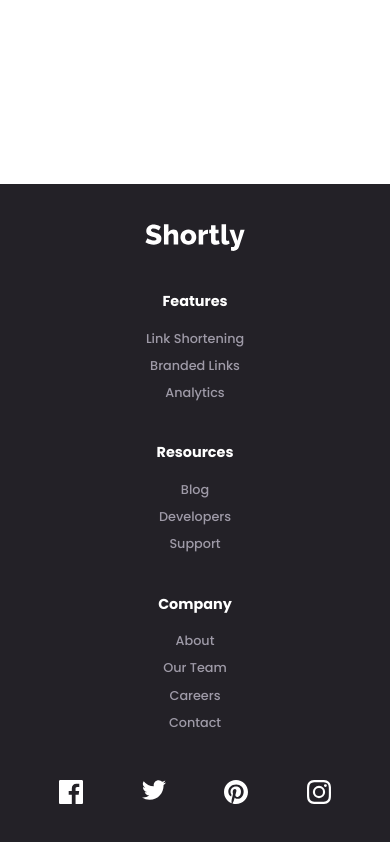
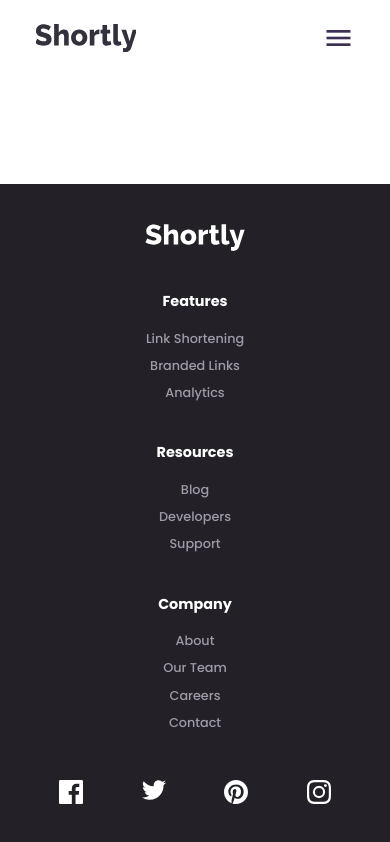
Before and after one commit to HenriqueAmorim20/shortly, a Nuxt app: page / in a window 390 px wide. Built offline with nearby package versions, Linux system fonts and the light colour scheme.

Commit message:
Navbar mobile

```diff
--- a/layouts/nav-mobile.vue
+++ b/layouts/nav-mobile.vue
@@ -1,5 +1,31 @@
 <template>
-  <div>Mobile</div>
+  <v-app-bar class="navbar" flat color="#fff" height="60">
+    <v-img class="logo-img" :src="require('@/static/logo-dark.svg')"></v-img>
+    <v-spacer></v-spacer>
+    <v-menu bottom left offset-y :close-on-content-click="drawer">
+      <template v-slot:activator="{ on, attrs }">
+        <v-icon
+          class="navbar-icon"
+          color="hsl(257, 27%, 26%)"
+          v-bind="attrs"
+          v-on="on"
+          >mdi-menu
+        </v-icon>
+      </template>
+      <v-list class="menu-items">
+        <v-list-item v-for="index in 3" :key="index">
+          <v-list-item-title class="menu-item">{{ menu[index - 1] }}</v-list-item-title>
+        </v-list-item>
+        <span class="divider"></span>
+        <v-list-item>
+          <v-list-item-title class="menu-item">{{ menu[3] }}</v-list-item-title>
+        </v-list-item>
+        <v-list-item>
+          <v-list-item-title class="menu-item-auth">{{ menu[4] }}</v-list-item-title>
+        </v-list-item>
+      </v-list>
+    </v-menu>
+  </v-app-bar>
 </template>
 <script>
 export default {
@@ -10,6 +36,56 @@ export default {
       required: true,
     },
   },
+  data() {
+    return {
+      drawer: true,
+    };
+  },
 };
 </script>
-<style scoped></style>
+<style scoped>
+.navbar {
+  padding: 0.5rem 5%;
+  color: var(--DarkViolet) !important;
+}
+.logo-img {
+  max-width: 100px !important;
+}
+
+.navbar-icon {
+  font-size: 2rem;
+}
+
+.menu-items {
+  background: var(--DarkViolet) !important;
+  color: var(--White) !important;
+  display: flex;
+  flex-direction: column;
+  align-items: center;
+  padding: 1rem 0;
+  border-radius: 0.5rem;
+}
+
+.menu-item {
+  font-size: 0.9rem;
+  color: var(--White);
+  font-weight: 700;
+  text-transform: capitalize;
+}
+
+.menu-item-auth {
+  font-size: 0.9rem;
+  font-weight: 700;
+  color: var(--White);
+  background-color: var(--Cyan);
+  padding: 0.5rem 6rem;
+  width: 100%;
+  border-radius: 1rem;
+  text-transform: capitalize;
+}
+
+.divider {
+  width: 90%;
+  border-bottom: 1px solid rgba(255, 255, 255, 0.267);
+}
+</style>
```
